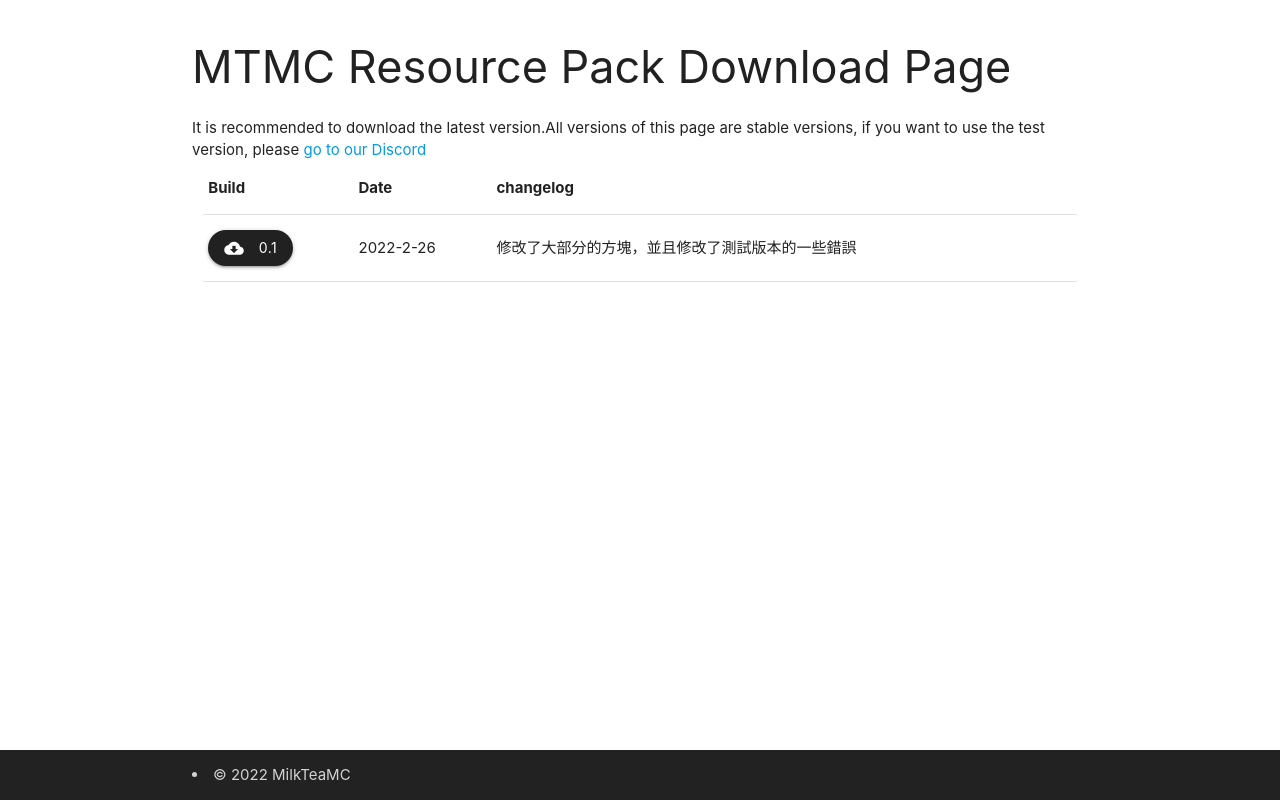
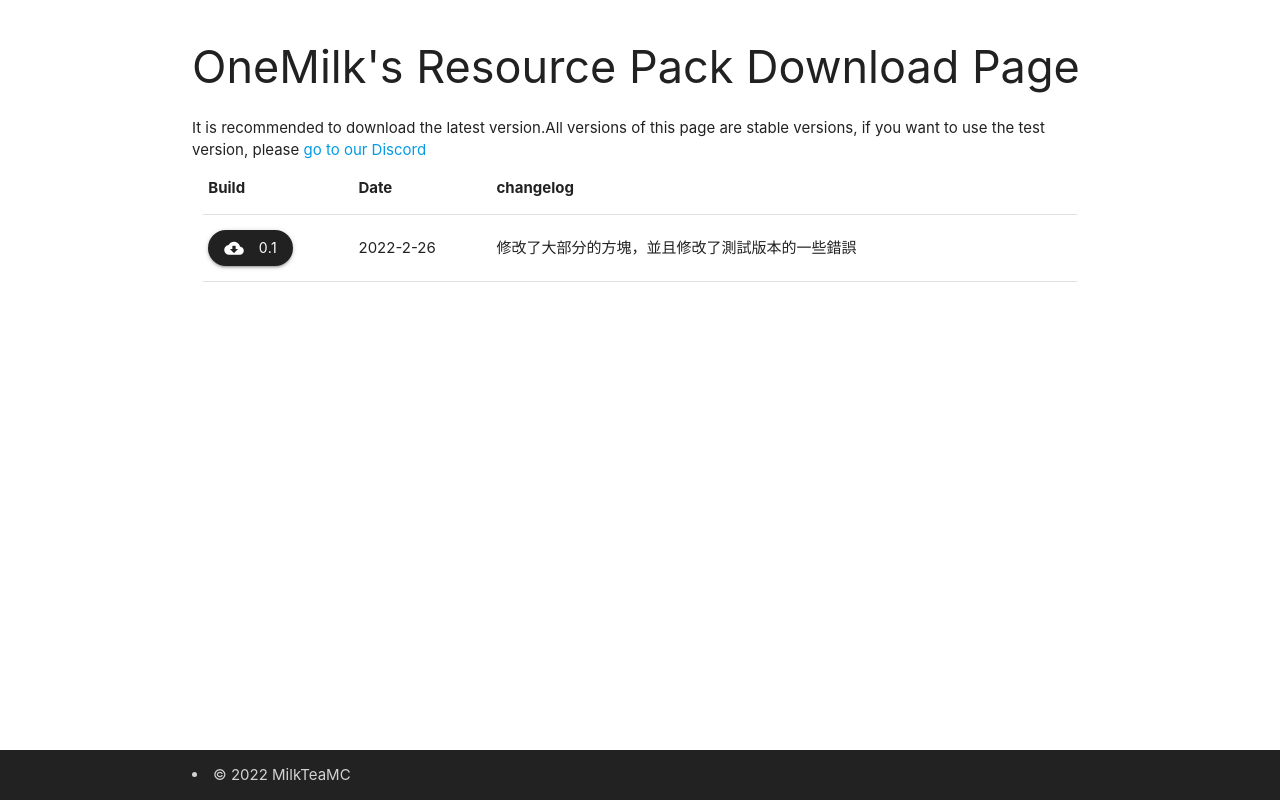
Before and after one commit to MagicTeaMC/download-page, a plain HTML site: page index.html in a window 1280 px wide. Drawn offline with Linux system fonts and the light colour scheme.

Commit message:
Update index.html

```diff
--- a/index.html
+++ b/index.html
@@ -2,7 +2,7 @@
 <html>
 
 <head>
-    <title>MTMC Resource Pack Download Page</title>
+    <title>OneMilk's Resource Pack Download Page</title>
 
     <body onselectstart="return false;" ondragstart="return false;" oncontextmenu="return false;" oncopy="return false;"></body>
     <meta charset="UTF-8">
@@ -14,14 +14,14 @@
     <link type="text/css" rel="stylesheet" href="css/styles.css?v=00d6336ce759f8ef" media="screen, projection">
     <link type="text/css" rel="stylesheet" href="css/downloads.css?v=dece63ca75922fa0" media="screen, projection">
     <meta name="viewport" content="width=device-width,initial-scale=1">
-    <meta name="description" content="Welcome to MTMC Resource Pack Download Page. This resource pack makes the block smoother and more comfortable">
+    <meta name="description" content="Welcome to OneMilk's Resource Pack Download Page. This resource pack makes the block smoother and more comfortable">
     <meta name="keywords" content="Minecraft,resource pack,材質包">
-    <meta name="author" content="MilkTeaMC">
+    <meta name="author" content="貓月">
 </head>
 
 <body>
     <main class="container">
-        <h1>MTMC Resource Pack Download Page</h1><span>It is recommended to download the latest version.All versions of this page are stable versions, if you want to use the test version, please <a href="https://discord.gg/AXwzxGuv45">go to our Discord</a></span>
+        <h1>OneMilk's Resource Pack Download Page</h1><span>It is recommended to download the latest version.All versions of this page are stable versions, if you want to use the test version, please <a href="https://discord.gg/AXwzxGuv45">go to our Discord</a></span>
         <div id="content" class="row">
             <div class="col s12">
                 <table class="builds-table">
```
